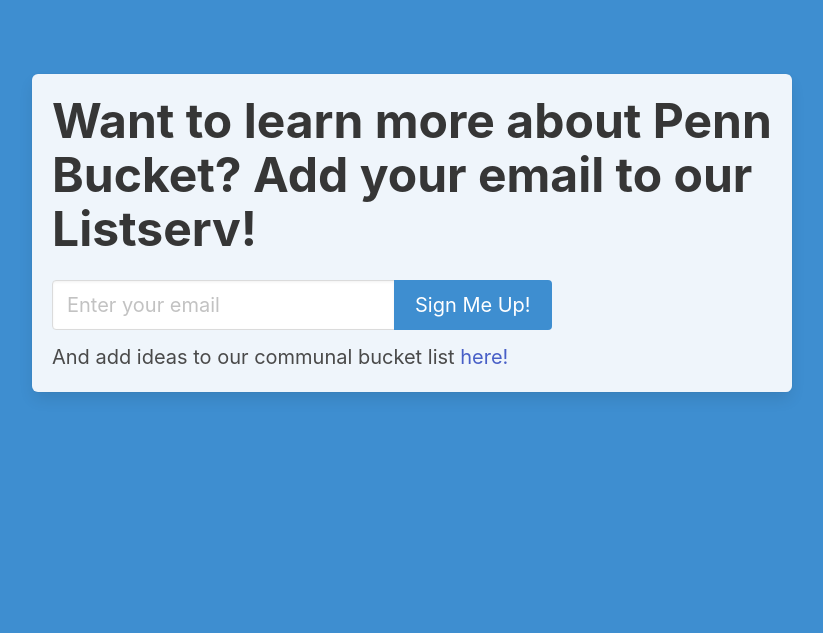
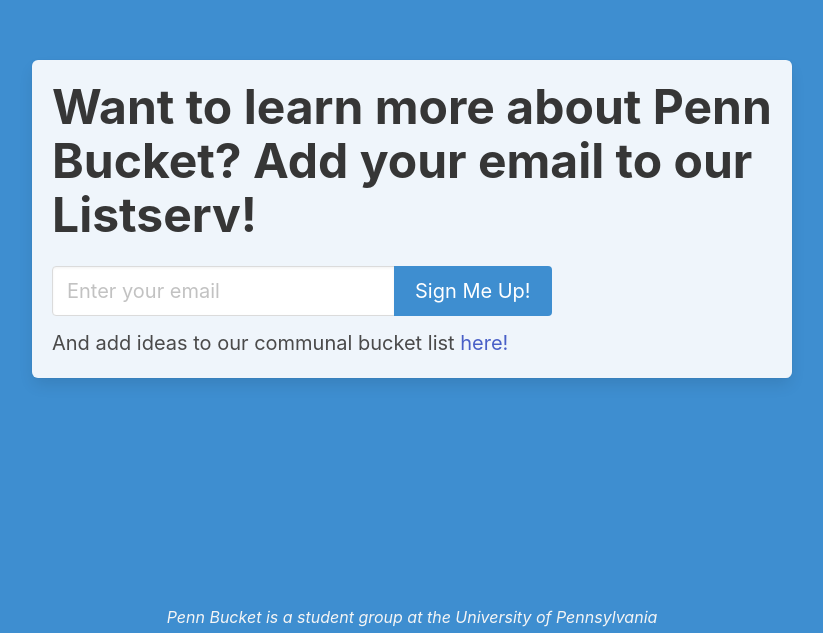
Before and after one commit to JaGure/Penn-Bucket-Basic, a website built with Parcel: page index.html in a window 1280 px wide. Shown: the part 167-800 px from the top of the page, without its empty margins (228-1051 px from the left). Built offline with nearby package versions, Linux system fonts and the light colour scheme.

Commit message:
Added Penn message

```diff
--- a/index.html
+++ b/index.html
@@ -17,7 +17,13 @@
             <div class="column is-two-thirds is-offset-2">
               <div class="box has-background-info-light">
                 <h1
-                  class="title is-size-1-desktop is-size-3-mobile as-text-grey-light has-text-weight-bold is-family-sans-serif"
+                  class="
+                    title
+                    is-size-1-desktop is-size-3-mobile
+                    as-text-grey-light
+                    has-text-weight-bold
+                    is-family-sans-serif
+                  "
                 >
                   Want to learn more about Penn Bucket? Add your email to our
                   Listserv!
@@ -66,6 +72,17 @@
           </div>
         </div>
       </div>
+      <div class="hero-foot has-text-centered">
+        <p
+          class="
+            is-size-6-desktop is-size-7-mobile is-italic
+            has-text-white-ter
+            mb-1
+          "
+        >
+          Penn Bucket is a student group at the University of Pennsylvania
+        </p>
+      </div>
     </section>
 
     <script src="https://www.gstatic.com/firebasejs/8.2.4/firebase-app.js"></script>
```
Also changed, not shown: 1 other file.
